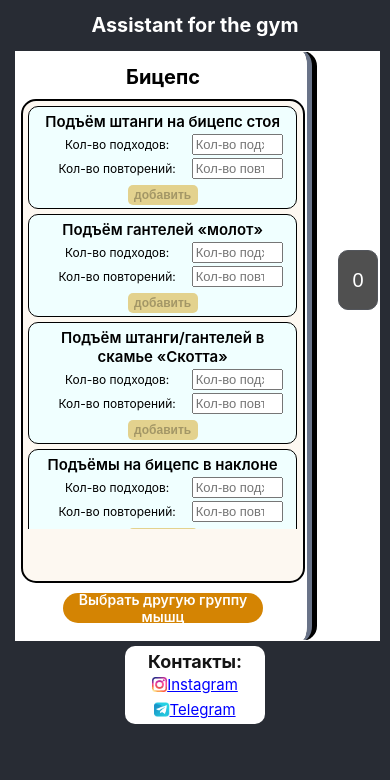
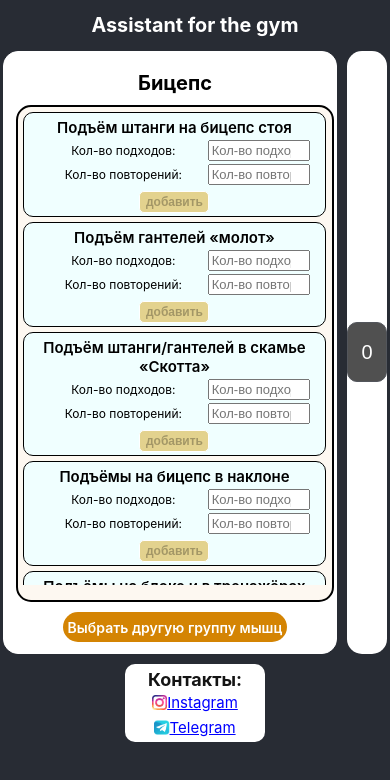
Before and after one commit to Maxim-BC/project-assistant-for-the-gym, a React (Create React App) app in the folder client/: page /group-biceps in a window 390 px wide. Shown: the top 780 px of the page. Built offline with nearby package versions, Linux system fonts and the light colour scheme.

Commit message:
change css mobile-favorites

```diff
--- a/client/src/App.css
+++ b/client/src/App.css
@@ -19,7 +19,7 @@ html {
   flex-direction: column;
   align-items: center;
   justify-content: center;
-  font-size: calc(10px + 1vmin);
+  font-size: calc(10px + 1.5vmin);
   color: white;
 }
 
@@ -33,11 +33,10 @@ html {
 }
 
 .main-page {
-  background-color: white;
   display: flex;
   min-height: 70vh;
   min-width: 868px;
-  background-color: #282c34;;
+  background-color: #282c34;
   margin-left: 10px;
   margin-right: 5px;
 }
@@ -94,8 +93,8 @@ html {
     background-color: rgb(255, 255, 255);
     width: 35%;
     height: 99%;
-    min-height: 50px;
-    margin: 5px;
+    min-height: 60px;
+    margin: 10px;
     border-radius: 10px;
     padding: 2px;
   }
@@ -127,36 +126,31 @@ html {
   }
 
   .window-section {
+    width: 88%;
     min-width: 220px;
-    border-right: 10px #282c34 ridge;
-    width: 95%;
-    padding: 0px 7px 12px 0px;
-    max-height: calc(100% - 200px);
-  overflow-x: hidden;
-  overflow-y: auto;
+    padding: 6px;
   }
+
   .main-page {
-    background-color: white;
     display: flex;
-    border-right: 5px solid #282c34;
-    border-left: 5px solid #282c34;
     min-height: 70vh;
     min-width: 320px;
+    margin-left: 3px;
+    margin-right: 3px;
   }
 
   .favorites-box {
     background-color: white;
-    padding-left: 3px;
     width: 10%;
-    min-width: 50px;
+    min-width: 40px;
     min-height: 250px;
-    height: 100%;
-    border-bottom: none;
-    max-height: calc(100vh - 50px);
-    overflow-x: hidden;
-    overflow-y: auto;
+    border-radius: 15px;
+    display: flex;
+    align-items: center;
+    justify-content: center;
+    margin-left: 10px;
+    margin-right: 0px;
   }
-
   .App-header {
     background-color: #282c34;
     min-height: 90%;
--- a/client/src/components/GroupMuscles/GroupMuscles.css
+++ b/client/src/components/GroupMuscles/GroupMuscles.css
@@ -171,6 +171,7 @@
     margin: auto;
     list-style-type: none;
     padding-left: 0px;
+    max-height: calc(68vh - 100px);
   }
 
   .list-exercises-li-name {
@@ -201,6 +202,16 @@
     border-radius: 5px;
     border: solid 1px rgb(255, 255, 255);
     color: aliceblue;
+    padding: 3px;
+    margin: 3px;
+  }
+
+  .add-button:disabled {
+    font-size: 12px;
+    font-weight: 600;
+    width: 70px;
+    border-radius: 5px;
+    border: solid 1px rgb(255, 255, 255);
     padding: 3px;
     margin: 3px;
   }
--- a/client/src/components/MobileFavorites/MobileFavorites.css
+++ b/client/src/components/MobileFavorites/MobileFavorites.css
@@ -8,13 +8,11 @@
   border-radius: 10px;
   border: solid 1px #282c34;
   color: rgb(255, 255, 255);
-  right: 12px;
-  top: 250px;
-  position: fixed;
   display: flex;
   justify-content: center;
   align-items: center;
   align-content: center;
+  position: fixed;
 }
 .hide {
   display: none;
@@ -153,7 +151,7 @@
   padding: 1px;
 }
 .mobile-favorites-name-point {
-  max-width: 35%;
+  width: 35%;
   min-width: 88px;
   line-height: 1;
   margin: 0;
```
